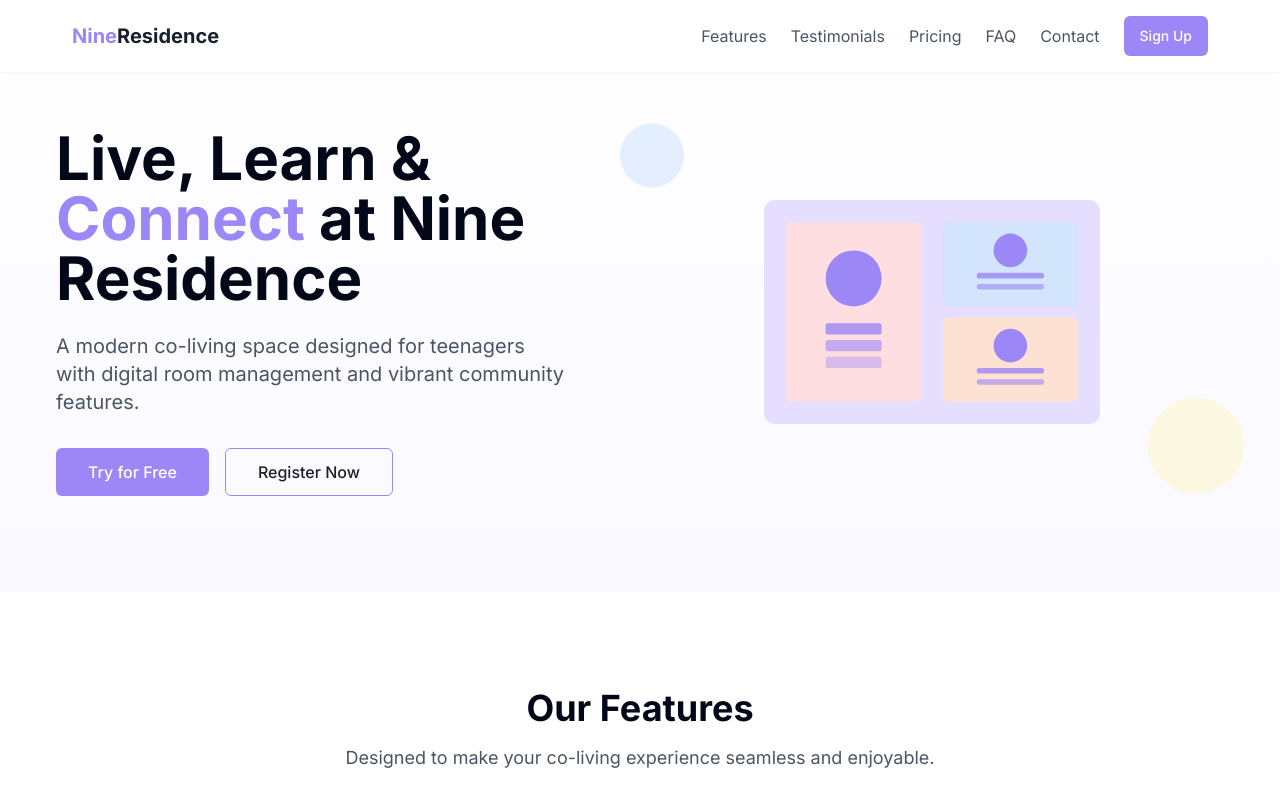
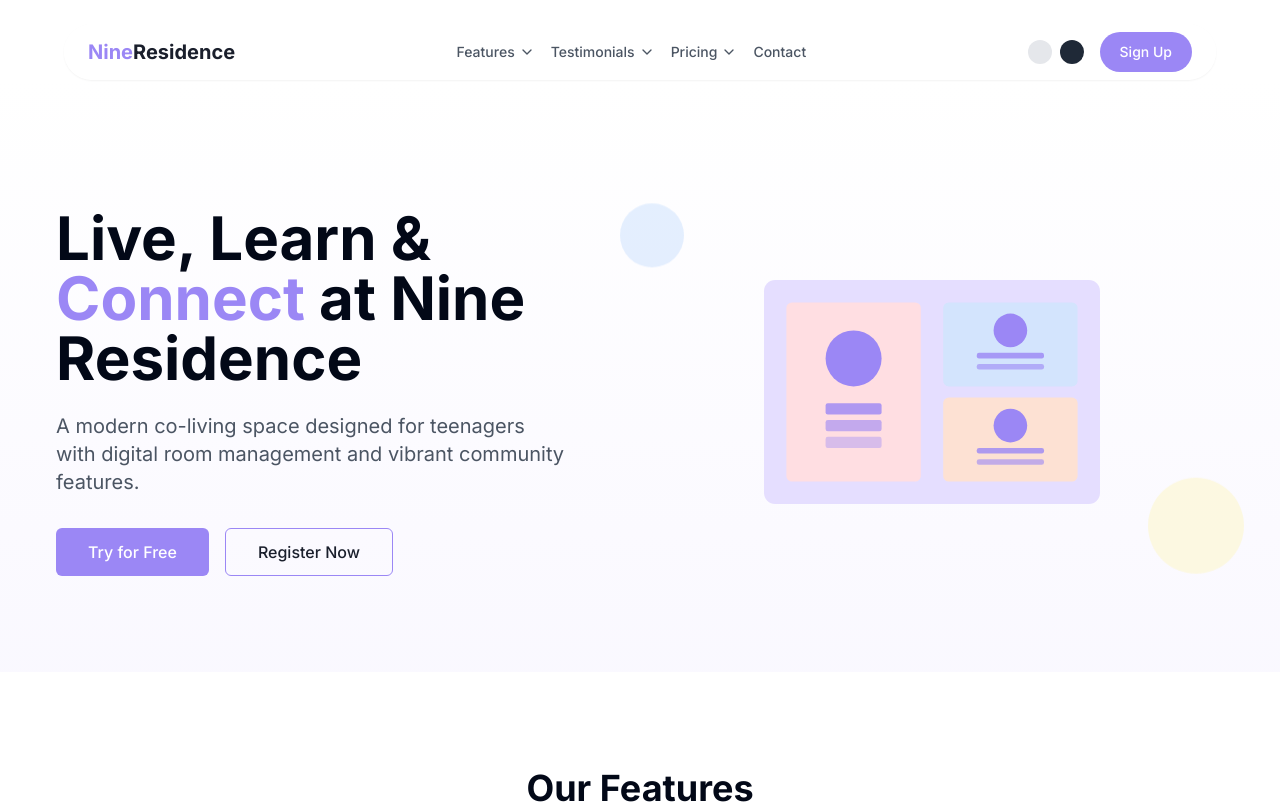
Before and after one commit to npaujiana/nine-residence-connect, a React (Vite) app: page / in a window 1280 px wide. Shown: the top 804 px of the page. Built offline with nearby package versions, Linux system fonts and the light colour scheme.

Commit message:
Refactor: Update navbar component
Update the navbar component based on the prompt.

```diff
--- a/src/components/Navbar.tsx
+++ b/src/components/Navbar.tsx
@@ -1,14 +1,14 @@
 
 import { useState } from 'react';
 import { Button } from "@/components/ui/button";
-import { Menu, X } from "lucide-react";
+import { Menu, X, ChevronDown } from "lucide-react";
 
 const Navbar = () => {
   const [isMenuOpen, setIsMenuOpen] = useState(false);
 
   return (
-    <nav className="w-full py-4 px-6 md:px-10 bg-white shadow-sm fixed top-0 left-0 right-0 z-50">
-      <div className="container mx-auto flex items-center justify-between">
+    <nav className="w-full py-2 px-4 fixed top-4 left-0 right-0 z-50 flex justify-center">
+      <div className="container max-w-6xl bg-white/95 backdrop-blur-sm rounded-full shadow-sm flex items-center justify-between px-6 py-2">
         <div className="flex items-center">
           <span className="text-xl font-bold text-nine-accent">
             Nine<span className="text-nine-dark">Residence</span>
@@ -16,13 +16,31 @@ const Navbar = () => {
         </div>
 
         {/* Desktop Navigation */}
-        <div className="hidden md:flex items-center space-x-6">
-          <a href="#features" className="text-gray-600 hover:text-nine-accent transition-colors">Features</a>
-          <a href="#testimonials" className="text-gray-600 hover:text-nine-accent transition-colors">Testimonials</a>
-          <a href="#pricing" className="text-gray-600 hover:text-nine-accent transition-colors">Pricing</a>
-          <a href="#faq" className="text-gray-600 hover:text-nine-accent transition-colors">FAQ</a>
-          <a href="#contact" className="text-gray-600 hover:text-nine-accent transition-colors">Contact</a>
-          <Button className="bg-nine-accent hover:bg-nine-dark text-white">
+        <div className="hidden md:flex items-center space-x-4">
+          <a href="#features" className="text-gray-600 hover:text-nine-accent transition-colors text-sm font-medium flex items-center">
+            Features
+            <ChevronDown className="ml-1 h-4 w-4" />
+          </a>
+          <a href="#testimonials" className="text-gray-600 hover:text-nine-accent transition-colors text-sm font-medium flex items-center">
+            Testimonials
+            <ChevronDown className="ml-1 h-4 w-4" />
+          </a>
+          <a href="#pricing" className="text-gray-600 hover:text-nine-accent transition-colors text-sm font-medium flex items-center">
+            Pricing
+            <ChevronDown className="ml-1 h-4 w-4" />
+          </a>
+          <a href="#contact" className="text-gray-600 hover:text-nine-accent transition-colors text-sm font-medium">
+            Contact
+          </a>
+        </div>
+
+        {/* Right side icons and button */}
+        <div className="hidden md:flex items-center space-x-4">
+          <div className="flex items-center space-x-2">
+            <div className="w-6 h-6 bg-gray-200 rounded-full"></div>
+            <div className="w-6 h-6 bg-gray-800 rounded-full"></div>
+          </div>
+          <Button className="bg-nine-accent hover:bg-nine-dark text-white rounded-full text-sm px-5">
             Sign Up
           </Button>
         </div>
@@ -34,43 +52,40 @@ const Navbar = () => {
             size="icon"
             onClick={() => setIsMenuOpen(!isMenuOpen)}
             aria-label={isMenuOpen ? "Close Menu" : "Open Menu"}
+            className="focus:ring-0"
           >
-            {isMenuOpen ? <X className="h-6 w-6" /> : <Menu className="h-6 w-6" />}
+            {isMenuOpen ? <X className="h-5 w-5" /> : <Menu className="h-5 w-5" />}
           </Button>
         </div>
       </div>
 
       {/* Mobile Menu */}
       {isMenuOpen && (
-        <div className="md:hidden absolute top-16 left-0 w-full bg-white shadow-md py-4 px-6 z-50">
+        <div className="md:hidden absolute top-16 left-4 right-4 bg-white rounded-xl shadow-md py-4 px-6 z-50">
           <div className="flex flex-col space-y-4">
             <a
               href="#features"
-              className="text-gray-600 hover:text-nine-accent transition-colors py-2"
+              className="text-gray-600 hover:text-nine-accent transition-colors py-2 flex items-center justify-between"
               onClick={() => setIsMenuOpen(false)}
             >
               Features
+              <ChevronDown className="h-4 w-4" />
             </a>
             <a
               href="#testimonials"
-              className="text-gray-600 hover:text-nine-accent transition-colors py-2"
+              className="text-gray-600 hover:text-nine-accent transition-colors py-2 flex items-center justify-between"
               onClick={() => setIsMenuOpen(false)}
             >
               Testimonials
+              <ChevronDown className="h-4 w-4" />
             </a>
             <a
               href="#pricing"
-              className="text-gray-600 hover:text-nine-accent transition-colors py-2"
+              className="text-gray-600 hover:text-nine-accent transition-colors py-2 flex items-center justify-between"
               onClick={() => setIsMenuOpen(false)}
             >
               Pricing
-            </a>
-            <a
-              href="#faq"
-              className="text-gray-600 hover:text-nine-accent transition-colors py-2"
-              onClick={() => setIsMenuOpen(false)}
-            >
-              FAQ
+              <ChevronDown className="h-4 w-4" />
             </a>
             <a
               href="#contact"
@@ -79,9 +94,15 @@ const Navbar = () => {
             >
               Contact
             </a>
-            <Button className="bg-nine-accent hover:bg-nine-dark text-white w-full">
-              Sign Up
-            </Button>
+            <div className="flex items-center justify-between pt-4 border-t">
+              <div className="flex items-center space-x-2">
+                <div className="w-6 h-6 bg-gray-200 rounded-full"></div>
+                <div className="w-6 h-6 bg-gray-800 rounded-full"></div>
+              </div>
+              <Button className="bg-nine-accent hover:bg-nine-dark text-white rounded-full">
+                Sign Up
+              </Button>
+            </div>
           </div>
         </div>
       )}
--- a/src/pages/Index.tsx
+++ b/src/pages/Index.tsx
@@ -10,7 +10,7 @@ import FooterSection from "@/components/FooterSection";
 
 const Index = () => {
   return (
-    <div className="min-h-screen">
+    <div className="min-h-screen pt-20">
       <Navbar />
       <HeroSection />
       <FeaturesSection />
```
